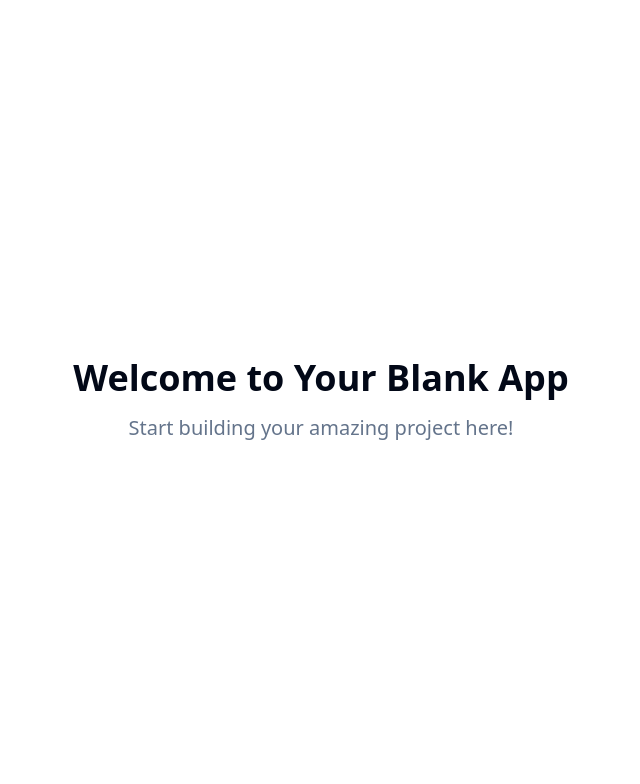
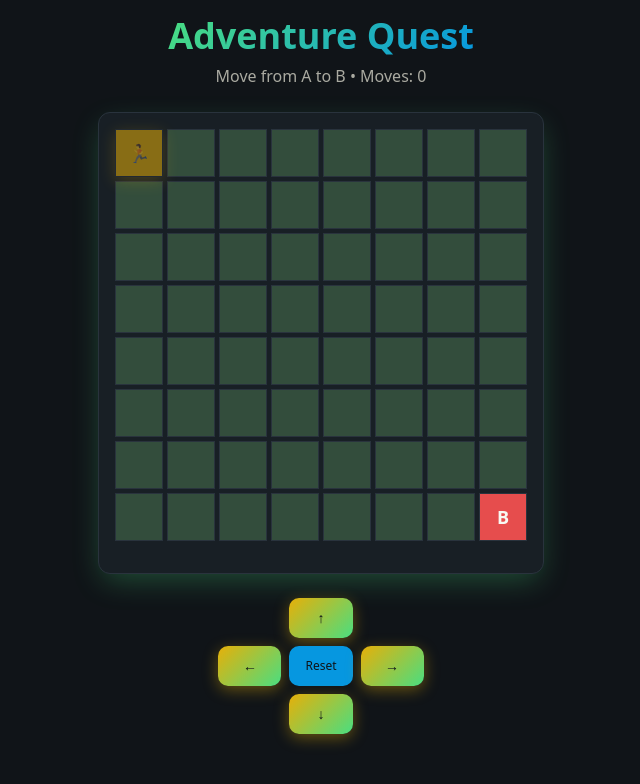
Before and after one commit to gPasqualicchio/DonkeyChicken-Odyssey, a React (Vite) app: page / in a window 1280 px wide. Shown: the top 784 px of the page, without its empty margins (319-959 px from the left). Built offline with nearby package versions, Linux system fonts and the light colour scheme.

Commit message:
Add 2D adventure game
Create a simple 2D adventure game with an top-down view. The map will be grid-based, and the player will navigate from point A to point B.

```diff
--- a/index.html
+++ b/index.html
@@ -3,12 +3,12 @@
   <head>
     <meta charset="UTF-8" />
     <meta name="viewport" content="width=device-width, initial-scale=1.0" />
-    <title>grid-quest-odyssey</title>
-    <meta name="description" content="Lovable Generated Project" />
-    <meta name="author" content="Lovable" />
+    <title>Adventure Quest - 2D Grid Adventure Game</title>
+    <meta name="description" content="A simple 2D grid-based adventure game where you move from point A to point B" />
+    <meta name="author" content="Adventure Quest" />
 
-    <meta property="og:title" content="grid-quest-odyssey" />
-    <meta property="og:description" content="Lovable Generated Project" />
+    <meta property="og:title" content="Adventure Quest - 2D Grid Adventure Game" />
+    <meta property="og:description" content="A simple 2D grid-based adventure game where you move from point A to point B" />
     <meta property="og:type" content="website" />
     <meta property="og:image" content="https://lovable.dev/opengraph-image-p98pqg.png" />
 
--- a/package.json
+++ b/package.json
@@ -11,6 +11,10 @@
     "preview": "vite preview"
   },
   "dependencies": {
+    "@capacitor/android": "^7.4.3",
+    "@capacitor/cli": "^7.4.3",
+    "@capacitor/core": "^7.4.3",
+    "@capacitor/ios": "^7.4.3",
     "@hookform/resolvers": "^3.10.0",
     "@radix-ui/react-accordion": "^1.2.11",
     "@radix-ui/react-alert-dialog": "^1.1.14",
--- /dev/null
+++ b/src/components/game/GameBoard.tsx
@@ -0,0 +1,217 @@
+import { useEffect, useState } from "react";
+import { Button } from "@/components/ui/button";
+import { useToast } from "@/hooks/use-toast";
+
+export interface Position {
+  x: number;
+  y: number;
+}
+
+export interface GameState {
+  playerPosition: Position;
+  startPosition: Position;
+  endPosition: Position;
+  gameWon: boolean;
+  moveCount: number;
+}
+
+const GRID_SIZE = 8;
+
+const GameBoard = () => {
+  const { toast } = useToast();
+
+  const [gameState, setGameState] = useState<GameState>({
+    playerPosition: { x: 0, y: 0 },
+    startPosition: { x: 0, y: 0 },
+    endPosition: { x: 7, y: 7 },
+    gameWon: false,
+    moveCount: 0
+  });
+
+  const movePlayer = (direction: 'up' | 'down' | 'left' | 'right') => {
+    if (gameState.gameWon) return;
+
+    setGameState(prev => {
+      const newPosition = { ...prev.playerPosition };
+
+      switch (direction) {
+        case 'up':
+          if (newPosition.y > 0) newPosition.y--;
+          break;
+        case 'down':
+          if (newPosition.y < GRID_SIZE - 1) newPosition.y++;
+          break;
+        case 'left':
+          if (newPosition.x > 0) newPosition.x--;
+          break;
+        case 'right':
+          if (newPosition.x < GRID_SIZE - 1) newPosition.x++;
+          break;
+      }
+
+      const newMoveCount = prev.moveCount + 1;
+      const gameWon = newPosition.x === prev.endPosition.x && newPosition.y === prev.endPosition.y;
+
+      return {
+        ...prev,
+        playerPosition: newPosition,
+        moveCount: newMoveCount,
+        gameWon
+      };
+    });
+  };
+
+  const resetGame = () => {
+    setGameState({
+      playerPosition: { x: 0, y: 0 },
+      startPosition: { x: 0, y: 0 },
+      endPosition: { x: 7, y: 7 },
+      gameWon: false,
+      moveCount: 0
+    });
+  };
+
+  useEffect(() => {
+    if (gameState.gameWon) {
+      toast({
+        title: "🎉 Victory!",
+        description: `You reached the end in ${gameState.moveCount} moves!`,
+      });
+    }
+  }, [gameState.gameWon, gameState.moveCount, toast]);
+
+  const getCellType = (x: number, y: number) => {
+    if (x === gameState.playerPosition.x && y === gameState.playerPosition.y) {
+      return 'player';
+    }
+    if (x === gameState.startPosition.x && y === gameState.startPosition.y) {
+      return 'start';
+    }
+    if (x === gameState.endPosition.x && y === gameState.endPosition.y) {
+      return 'end';
+    }
+    return 'floor';
+  };
+
+  const getCellContent = (cellType: string) => {
+    switch (cellType) {
+      case 'player':
+        return '🏃';
+      case 'start':
+        return 'A';
+      case 'end':
+        return 'B';
+      default:
+        return '';
+    }
+  };
+
+  const getCellStyles = (cellType: string) => {
+    const baseStyles = "w-12 h-12 border border-border flex items-center justify-center text-lg font-bold transition-all duration-200";
+
+    switch (cellType) {
+      case 'player':
+        return `${baseStyles} bg-game-player shadow-button animate-pulse`;
+      case 'start':
+        return `${baseStyles} bg-game-start text-primary-foreground`;
+      case 'end':
+        return `${baseStyles} bg-game-end text-destructive-foreground`;
+      default:
+        return `${baseStyles} bg-game-floor hover:bg-game-path`;
+    }
+  };
+
+  return (
+    <div className="flex flex-col items-center gap-6 p-4">
+      <div className="text-center">
+        <h1 className="text-4xl font-bold bg-gradient-game bg-clip-text text-transparent mb-2">
+          Adventure Quest
+        </h1>
+        <p className="text-muted-foreground">
+          Move from A to B • Moves: {gameState.moveCount}
+        </p>
+      </div>
+
+      <div className="bg-card border border-border rounded-lg p-4 shadow-game">
+        <div className="grid grid-cols-8 gap-1 mb-4">
+          {Array.from({ length: GRID_SIZE }, (_, y) =>
+            Array.from({ length: GRID_SIZE }, (_, x) => {
+              const cellType = getCellType(x, y);
+              return (
+                <div
+                  key={`${x}-${y}`}
+                  className={getCellStyles(cellType)}
+                >
+                  {getCellContent(cellType)}
+                </div>
+              );
+            })
+          )}
+        </div>
+      </div>
+
+      <div className="grid grid-cols-3 gap-2 max-w-xs">
+        <div></div>
+        <Button
+          onClick={() => movePlayer('up')}
+          disabled={gameState.gameWon}
+          className="bg-gradient-button shadow-button"
+        >
+          ↑
+        </Button>
+        <div></div>
+
+        <Button
+          onClick={() => movePlayer('left')}
+          disabled={gameState.gameWon}
+          className="bg-gradient-button shadow-button"
+        >
+          ←
+        </Button>
+
+        <Button
+          onClick={resetGame}
+          variant="secondary"
+          className="text-xs"
+        >
+          Reset
+        </Button>
+
+        <Button
+          onClick={() => movePlayer('right')}
+          disabled={gameState.gameWon}
+          className="bg-gradient-button shadow-button"
+        >
+          →
+        </Button>
+
+        <div></div>
+        <Button
+          onClick={() => movePlayer('down')}
+          disabled={gameState.gameWon}
+          className="bg-gradient-button shadow-button"
+        >
+          ↓
+        </Button>
+        <div></div>
+      </div>
+
+      {gameState.gameWon && (
+        <div className="text-center p-4 bg-card border border-primary rounded-lg">
+          <h2 className="text-2xl font-bold text-primary mb-2">🎉 Well Done!</h2>
+          <p className="text-muted-foreground mb-3">
+            You completed the adventure in {gameState.moveCount} moves!
+          </p>
+          <Button
+            onClick={resetGame}
+            className="bg-gradient-button shadow-button"
+          >
+            Play Again
+          </Button>
+        </div>
+      )}
+    </div>
+  );
+};
+
+export default GameBoard;
--- a/src/index.css
+++ b/src/index.css
@@ -8,35 +8,56 @@ All colors MUST be HSL.
 
 @layer base {
   :root {
-    --background: 0 0% 100%;
-    --foreground: 222.2 84% 4.9%;
+    /* Adventure Game Color Palette */
+    --background: 210 20% 8%;
+    --foreground: 60 30% 96%;
 
-    --card: 0 0% 100%;
-    --card-foreground: 222.2 84% 4.9%;
+    --card: 210 20% 12%;
+    --card-foreground: 60 30% 96%;
 
-    --popover: 0 0% 100%;
-    --popover-foreground: 222.2 84% 4.9%;
+    --popover: 210 20% 12%;
+    --popover-foreground: 60 30% 96%;
 
-    --primary: 222.2 47.4% 11.2%;
-    --primary-foreground: 210 40% 98%;
+    --primary: 142 69% 58%;
+    --primary-foreground: 210 20% 8%;
 
-    --secondary: 210 40% 96.1%;
-    --secondary-foreground: 222.2 47.4% 11.2%;
+    --secondary: 200 95% 45%;
+    --secondary-foreground: 210 20% 8%;
 
-    --muted: 210 40% 96.1%;
-    --muted-foreground: 215.4 16.3% 46.9%;
+    --muted: 210 20% 16%;
+    --muted-foreground: 60 5% 65%;
 
-    --accent: 210 40% 96.1%;
-    --accent-foreground: 222.2 47.4% 11.2%;
+    --accent: 45 93% 47%;
+    --accent-foreground: 210 20% 8%;
 
-    --destructive: 0 84.2% 60.2%;
-    --destructive-foreground: 210 40% 98%;
+    --destructive: 0 75% 60%;
+    --destructive-foreground: 60 30% 96%;
 
-    --border: 214.3 31.8% 91.4%;
-    --input: 214.3 31.8% 91.4%;
-    --ring: 222.2 84% 4.9%;
+    --border: 210 20% 20%;
+    --input: 210 20% 16%;
+    --ring: 142 69% 58%;
 
-    --radius: 0.5rem;
+    --radius: 0.75rem;
+
+    /* Game-specific colors */
+    --game-wall: 220 13% 18%;
+    --game-floor: 142 20% 25%;
+    --game-path: 142 40% 35%;
+    --game-start: 142 69% 58%;
+    --game-end: 0 75% 60%;
+    --game-player: 45 93% 47%;
+
+    /* Gradients */
+    --gradient-game: linear-gradient(135deg, hsl(var(--primary)), hsl(var(--secondary)));
+    --gradient-button: linear-gradient(135deg, hsl(var(--accent)), hsl(var(--primary)));
+
+    /* Shadows */
+    --shadow-game: 0 10px 30px -5px hsl(var(--primary) / 0.3);
+    --shadow-button: 0 4px 15px hsl(var(--accent) / 0.4);
+
+    /* Animations */
+    --transition-game: all 0.2s cubic-bezier(0.4, 0, 0.2, 1);
+    --bounce: cubic-bezier(0.68, -0.55, 0.265, 1.55);
 
     --sidebar-background: 0 0% 98%;
 
@@ -56,41 +77,9 @@ All colors MUST be HSL.
   }
 
   .dark {
-    --background: 222.2 84% 4.9%;
-    --foreground: 210 40% 98%;
-
-    --card: 222.2 84% 4.9%;
-    --card-foreground: 210 40% 98%;
-
-    --popover: 222.2 84% 4.9%;
-    --popover-foreground: 210 40% 98%;
-
-    --primary: 210 40% 98%;
-    --primary-foreground: 222.2 47.4% 11.2%;
-
-    --secondary: 217.2 32.6% 17.5%;
-    --secondary-foreground: 210 40% 98%;
-
-    --muted: 217.2 32.6% 17.5%;
-    --muted-foreground: 215 20.2% 65.1%;
-
-    --accent: 217.2 32.6% 17.5%;
-    --accent-foreground: 210 40% 98%;
-
-    --destructive: 0 62.8% 30.6%;
-    --destructive-foreground: 210 40% 98%;
-
-    --border: 217.2 32.6% 17.5%;
-    --input: 217.2 32.6% 17.5%;
-    --ring: 212.7 26.8% 83.9%;
-    --sidebar-background: 240 5.9% 10%;
-    --sidebar-foreground: 240 4.8% 95.9%;
-    --sidebar-primary: 224.3 76.3% 48%;
-    --sidebar-primary-foreground: 0 0% 100%;
-    --sidebar-accent: 240 3.7% 15.9%;
-    --sidebar-accent-foreground: 240 4.8% 95.9%;
-    --sidebar-border: 240 3.7% 15.9%;
-    --sidebar-ring: 217.2 91.2% 59.8%;
+    /* Same theme for consistency */
+    --background: 210 20% 8%;
+    --foreground: 60 30% 96%;
   }
 }
 
--- a/src/pages/Index.tsx
+++ b/src/pages/Index.tsx
@@ -1,12 +1,9 @@
-// Update this page (the content is just a fallback if you fail to update the page)
+import GameBoard from "@/components/game/GameBoard";
 
 const Index = () => {
   return (
-    <div className="min-h-screen flex items-center justify-center bg-background">
-      <div className="text-center">
-        <h1 className="text-4xl font-bold mb-4">Welcome to Your Blank App</h1>
-        <p className="text-xl text-muted-foreground">Start building your amazing project here!</p>
-      </div>
+    <div className="min-h-screen bg-background">
+      <GameBoard />
     </div>
   );
 };
--- a/tailwind.config.ts
+++ b/tailwind.config.ts
@@ -52,16 +52,25 @@ export default {
 					DEFAULT: 'hsl(var(--card))',
 					foreground: 'hsl(var(--card-foreground))'
 				},
-				sidebar: {
-					DEFAULT: 'hsl(var(--sidebar-background))',
-					foreground: 'hsl(var(--sidebar-foreground))',
-					primary: 'hsl(var(--sidebar-primary))',
-					'primary-foreground': 'hsl(var(--sidebar-primary-foreground))',
-					accent: 'hsl(var(--sidebar-accent))',
-					'accent-foreground': 'hsl(var(--sidebar-accent-foreground))',
-					border: 'hsl(var(--sidebar-border))',
-					ring: 'hsl(var(--sidebar-ring))'
+				game: {
+					wall: 'hsl(var(--game-wall))',
+					floor: 'hsl(var(--game-floor))',
+					path: 'hsl(var(--game-path))',
+					start: 'hsl(var(--game-start))',
+					end: 'hsl(var(--game-end))',
+					player: 'hsl(var(--game-player))'
 				}
+			},
+			backgroundImage: {
+				'gradient-game': 'var(--gradient-game)',
+				'gradient-button': 'var(--gradient-button)'
+			},
+			boxShadow: {
+				'game': 'var(--shadow-game)',
+				'button': 'var(--shadow-button)'
+			},
+			transitionTimingFunction: {
+				'bounce': 'var(--bounce)'
 			},
 			borderRadius: {
 				lg: 'var(--radius)',
```
Also changed, not shown: capacitor.config.ts (added, +20 -0 lines), 1 other file (tests, documents, lock files or other folders).
